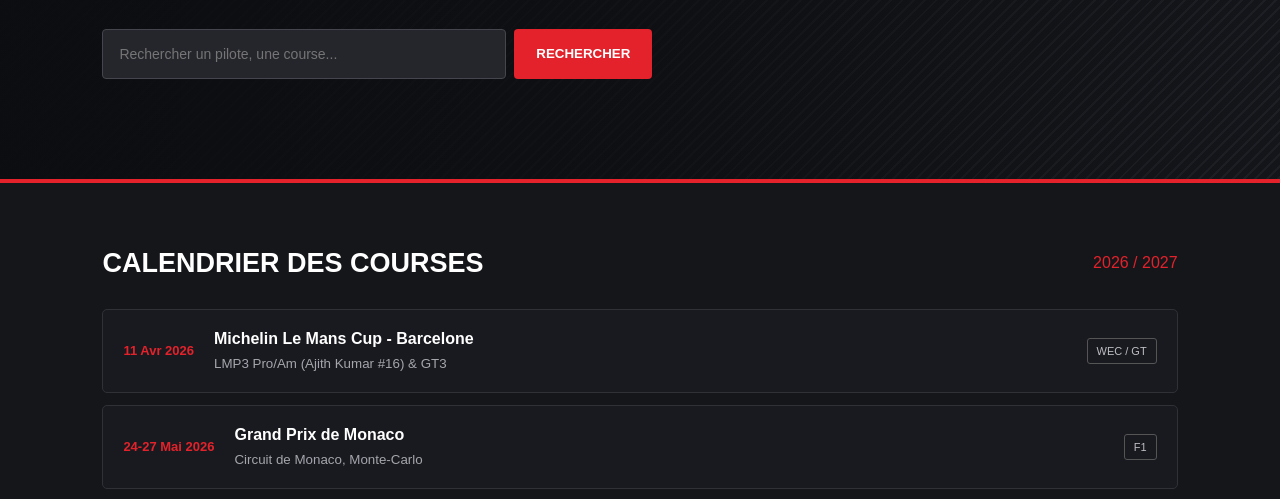
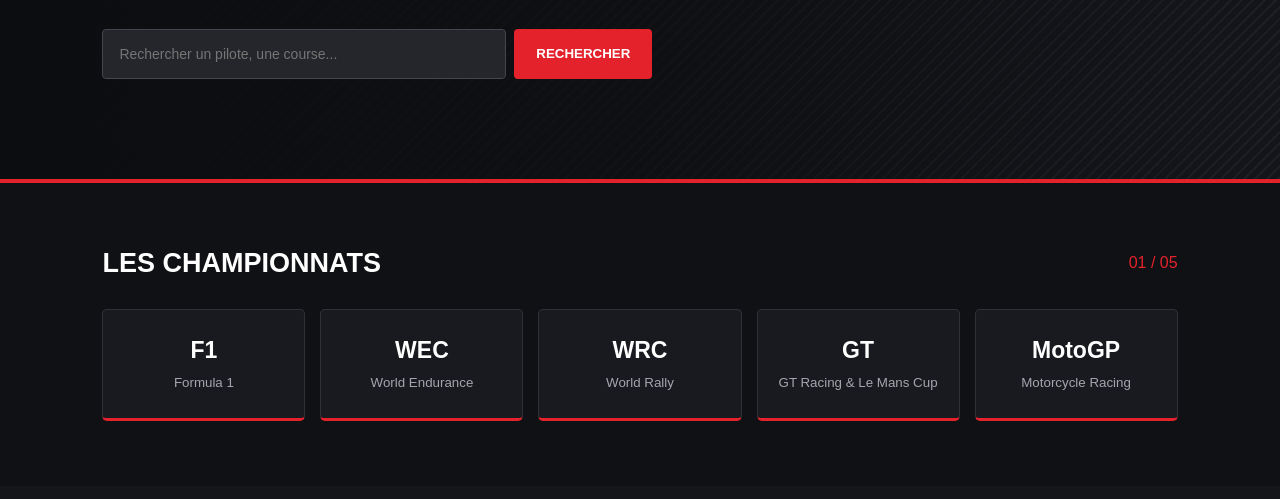
Before and after one commit to vsri25/motorsport-platform, a plain HTML site: page index.html in a window 1280 px wide. Shown: the part 442-941 px from the top of the page. Drawn offline with Linux system fonts and the light colour scheme.

Commit message:
Refactor championship details display section

```diff
--- a/index.html
+++ b/index.html
@@ -228,36 +228,41 @@ footer strong { color: white; }
     </div>
   </div>
 
-  <script>
-  function showChampDetails(type) {
-    const box = document.getElementById('champ-details-box');
-    const title = document.getElementById('champ-title');
-    const text = document.getElementById('champ-text');
+  <section id="championships">
+  <div class="section-title">
+    <h2 data-fr="LES CHAMPIONNATS" data-en="CHAMPIONSHIPS">LES CHAMPIONNATS</h2>
+    <span>01 / 05</span>
+  </div>
 
-    box.style.display = 'block'; // Affiche la boîte
+  <div class="championships">
+    <div class="champ" onclick="showChampDetails('f1')">
+      <strong>F1</strong>
+      <small>Formula 1</small>
+    </div>
+    <div class="champ" onclick="showChampDetails('wec')">
+      <strong>WEC</strong>
+      <small>World Endurance</small>
+    </div>
+    <div class="champ" onclick="showChampDetails('wrc')">
+      <strong>WRC</strong>
+      <small>World Rally</small>
+    </div>
+    <div class="champ" onclick="showChampDetails('gt')">
+      <strong>GT</strong>
+      <small>GT Racing & Le Mans Cup</small>
+    </div>
+    <div class="champ" onclick="showChampDetails('motogp')">
+      <strong>MotoGP</strong>
+      <small>Motorcycle Racing</small>
+    </div>
+  </div>
 
-    if (type === 'f1') {
-      title.innerText = "FORMULA 1 (F1)";
-      text.innerHTML = "<strong>Création :</strong> 1950<br><strong>Statut :</strong> La catégorie reine du sport automobile mondial.<br><strong>Légendes historiques :</strong> Michael Schumacher, Lewis Hamilton, Ayrton Senna, Alain Prost, Juan Manuel Fangio, Sebastian Vettel.<br><strong>Pilotes phares actuels :</strong> Max Verstappen, Lewis Hamilton, Charles Leclerc, Lando Norris, Oscar Piastri, George Russell, Fernando Alonso.";
-    }
-    else if (type === 'wec') {
-      title.innerText = "WORLD ENDURANCE CHAMPIONSHIP (WEC) & 24H DU MANS";
-      text.innerHTML = "<strong>Création :</strong> 2012 (succédant au championnat créé en 1953)<br><strong>Statut :</strong> L'épreuve reine de la résistance mécanique et humaine.<br><strong>Légendes historiques :</strong> Tom Kristensen ('Mr Le Mans', 9 victoires), Jacky Ickx, Derek Bell.<br><strong>Pilotes phares actuels :</strong> Sébastien Buemi, Brendon Hartley, Kamui Kobayashi, Kevin Estre, Valentino Rossi.";
-    }
-    else if (type === 'wrc') {
-      title.innerText = "WORLD RALLY CHAMPIONSHIP (WRC)";
-      text.innerHTML = "<strong>Création :</strong> 1973<br><strong>Statut :</strong> Le championnat du monde des rallyes (asphalte, terre, neige et glace).<br><strong>Légendes historiques :</strong> Sébastien Loeb (9 titres), Sébastien Ogier (8 titres), Juha Kankkunen, Colin McRae.<br><strong>Pilotes phares actuels :</strong> Sébastien Ogier, Kalle Rovanperä, Thierry Neuville, Ott Tänak, Elfyn Evans.";
-    }
-    else if (type === 'gt') {
-      title.innerText = "GT RACING & MICHELIN LE MANS CUP";
-      text.innerHTML = "<strong>Création Le Mans Cup :</strong> 2016<br><strong>Statut :</strong> L'antichambre officielle de l'Endurance (catégories LMP3, LMP3 Pro/Am, GT3).<br><strong>Figure spéciale & Pilote :</strong> Ajith Kumar (star du cinéma tamoul 'Thala', pilote de la Ligier LMP3 Pro/Am #16 chez Ajith RedAnt by Virage).<br><strong>Pilotes notables :</strong> Romain Vozniak, Gillian Henrion, Valentino Rossi (en GT3).";
-    }
-    else if (type === 'motogp') {
-      title.innerText = "MOTOGP";
-      text.innerHTML = "<strong>Création :</strong> 1949 (Championnat du monde moto)<br><strong>Statut :</strong> Le summum de la vitesse sur deux roues.<br><strong>Légendes historiques :</strong> Giacomo Agostini, Valentino Rossi, Marc Márquez, Mick Doohan, Jorge Lorenzo.<br><strong>Pilotes phares actuels :</strong> Marc Márquez, Francesco Bagnaia, Jorge Martín, Fabio Quartararo, Pedro Acosta.";
-    }
-  }
-</script>
+  <!-- Boîte où l'histoire s'affichera au clic -->
+  <div id="champ-details-box" class="calendar" style="margin-top: 20px; display: none;">
+    <h3 id="champ-title" style="color: #ff3333; margin-bottom: 10px;">Sélectionnez un championnat</h3>
+    <p id="champ-text">Cliquez sur l'une des cases ci-dessus pour découvrir l'histoire, les légendes et les pilotes phares de la discipline.</p>
+  </div>
+</section>
 
   <section class="events" id="calendar">
   <div class="section-title">
@@ -524,7 +529,36 @@ function filterDrivers() {
   });
 }
 
+<script>
+  function showChampDetails(type) {
+    const box = document.getElementById('champ-details-box');
+    const title = document.getElementById('champ-title');
+    const text = document.getElementById('champ-text');
 
+    box.style.display = 'block';
+
+    if (type === 'f1') {
+      title.innerText = "FORMULA 1 (F1)";
+      text.innerHTML = "<strong>Création :</strong> 1950<br><strong>Statut :</strong> La catégorie reine du sport automobile mondial.<br><strong>Légendes historiques :</strong> Michael Schumacher, Lewis Hamilton, Ayrton Senna, Alain Prost, Juan Manuel Fangio, Sebastian Vettel.<br><strong>Pilotes phares actuels :</strong> Max Verstappen, Lewis Hamilton, Charles Leclerc, Lando Norris, Oscar Piastri, George Russell, Fernando Alonso.";
+    }
+    else if (type === 'wec') {
+      title.innerText = "WORLD ENDURANCE CHAMPIONSHIP (WEC) & 24H DU MANS";
+      text.innerHTML = "<strong>Création :</strong> 2012 (succédant au championnat créé en 1953)<br><strong>Statut :</strong> L'épreuve reine de la résistance mécanique et humaine.<br><strong>Légendes historiques :</strong> Tom Kristensen ('Mr Le Mans', 9 victoires), Jacky Ickx, Derek Bell.<br><strong>Pilotes phares actuels :</strong> Sébastien Buemi, Brendon Hartley, Kamui Kobayashi, Kevin Estre, Valentino Rossi.";
+    }
+    else if (type === 'wrc') {
+      title.innerText = "WORLD RALLY CHAMPIONSHIP (WRC)";
+      text.innerHTML = "<strong>Création :</strong> 1973<br><strong>Statut :</strong> Le championnat du monde des rallyes (asphalte, terre, neige et glace).<br><strong>Légendes historiques :</strong> Sébastien Loeb (9 titres), Sébastien Ogier (8 titres), Juha Kankkunen, Colin McRae.<br><strong>Pilotes phares actuels :</strong> Sébastien Ogier, Kalle Rovanperä, Thierry Neuville, Ott Tänak, Elfyn Evans.";
+    }
+    else if (type === 'gt') {
+      title.innerText = "GT RACING & MICHELIN LE MANS CUP";
+      text.innerHTML = "<strong>Création Le Mans Cup :</strong> 2016<br><strong>Statut :</strong> L'antichambre officielle de l'Endurance (catégories LMP3, LMP3 Pro/Am, GT3).<br><strong>Figure spéciale & Pilote :</strong> Ajith Kumar (star du cinéma tamoul 'Thala', pilote de la Ligier LMP3 Pro/Am #16 chez Ajith RedAnt by Virage).<br><strong>Pilotes notables :</strong> Romain Vozniak, Gillian Henrion, Valentino Rossi.";
+    }
+    else if (type === 'motogp') {
+      title.innerText = "MOTOGP";
+      text.innerHTML = "<strong>Création :</strong> 1949 (Championnat du monde moto)<br><strong>Statut :</strong> Le summum de la vitesse sur deux roues.<br><strong>Légendes historiques :</strong> Giacomo Agostini, Valentino Rossi, Marc Márquez, Mick Doohan, Jorge Lorenzo.<br><strong>Pilotes phares actuels :</strong> Marc Márquez, Francesco Bagnaia, Jorge Martín, Fabio Quartararo, Pedro Acosta.";
+    }
+  }
+</script>
 </script>
 </body>
 </html>
```
